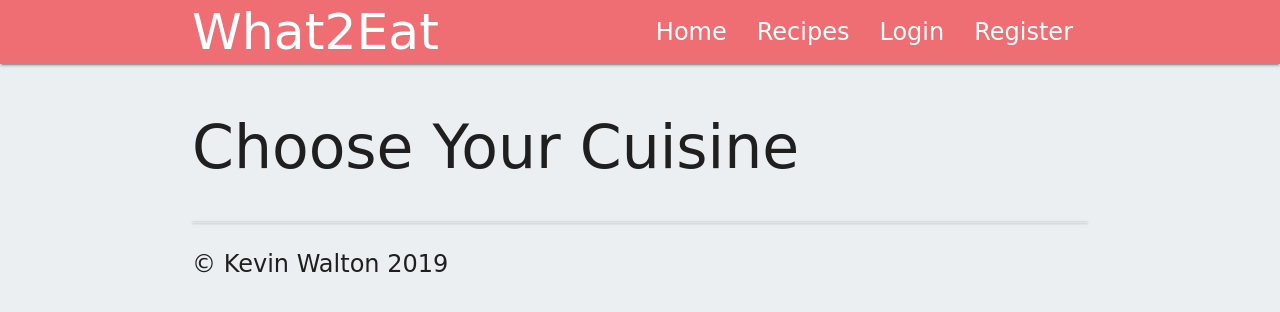
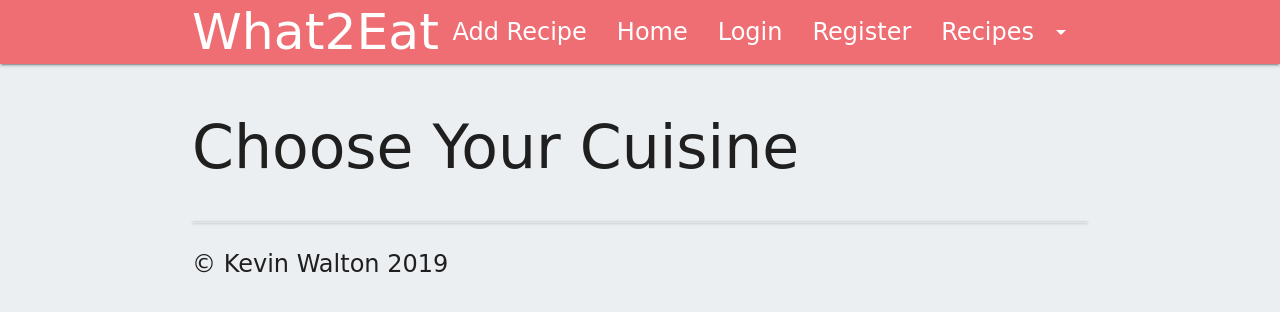
Before and after one commit to Hermeticpoet/Milestone-Project-3, a Flask app: page / in a window 1280 px wide. Shown: the top 312 px of the page. Run offline with Flask 2, Linux system fonts and the light colour scheme; data that the repository does not hold is empty; some libraries are stand-ins or nearby versions.

Commit message:
Added the js dropdown trigger for materialize but is not working?

```diff
--- a/static/js/app.js
+++ b/static/js/app.js
@@ -1,9 +1,4 @@
 $(document).ready(function(){
     $('.sidenav').sidenav();
-    // $('.carousel').carousel();
+    $(".dropdown-trigger").dropdown({ hover: false });
 });
-
-// document.addEventListener('DOMContentLoaded', function() {
-//     var elems = document.querySelectorAll('.sidenav');
-//     var instances = M.Sidenav.init(elems, options);
-// });
--- a/templates/base.html
+++ b/templates/base.html
@@ -10,16 +10,25 @@
 <body>
     <div class="overlay"></div>
     <header>
+            <ul id="dropdown1" class="dropdown-content">
+              <li><a href="{{ url_for('recipes') }}">All Recipes</a></li>
+              <li><a href="{{ url_for('add_recipe') }}">Add Recipe</a></li>
+              <li><a href="#!">Edit Recipe</a></li>
+              <li class="divider"></li>
+              <li><a href="#!">Delete Recipe</a></li>
+            </ul>
             <nav>
                 <div class="container">
                     <div class="nav-wrapper">
                         <a href="{{ url_for('index') }}" class="brand-logo">What2Eat</a>
                         <a href="{{ url_for('index') }}" data-activates="mobile-demo" class="button-collapse"><i class="material-icons">menu</i></a>
                         <ul id="nav-mobile" class="right hide-on-med-and-down">
+                            <li><a href="{{ url_for('add_recipe') }}">Add Recipe</a></li>
                             <li><a href="{{ url_for('index') }}">Home</a></li>
-                            <li><a href="{{ url_for('recipes') }}">Recipes</a></li>
                             <li><a href="{{ url_for('login') }}">Login</a></li>
                             <li><a href="{{ url_for('register') }}">Register</a></li>
+                            <!-- Dropdown Trigger -->
+                            <li><a class="dropdown-trigger" href="#!" data-target="dropdown1">Recipes<i class="material-icons right">arrow_drop_down</i></a></li>
                         </ul>
                         <ul class="side-nav" id="mobile-demo">
                             <li><a href="{{ url_for('index') }}">Home</a></li>
```
